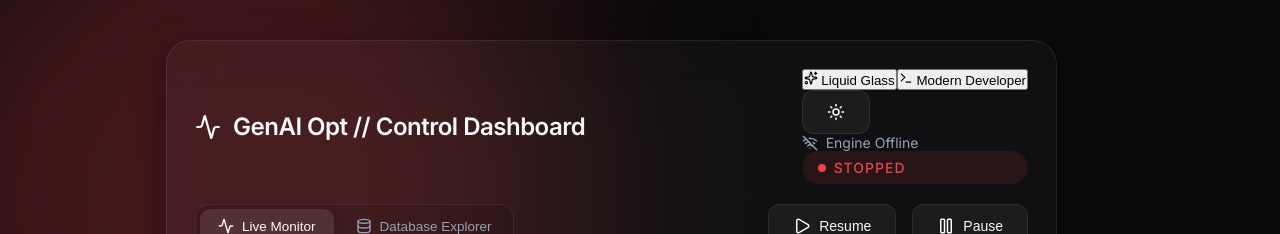
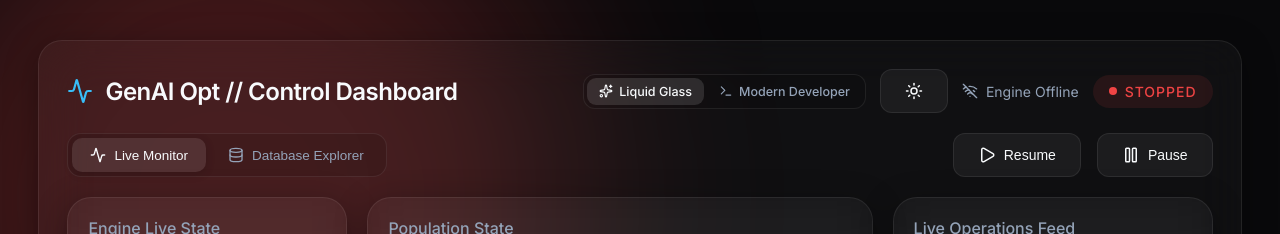
Before and after one commit to Wojciech151218/genai-opt, a React (Vite) app in the folder dashboard/: page / in a window 1280 px wide. Shown: the top 234 px of the page. Built offline with nearby package versions, Linux system fonts and the light colour scheme; no server answers.

Commit message:
style(ui): add header style switcher layout and controls

```diff
--- a/dashboard/src/index.css
+++ b/dashboard/src/index.css
@@ -53,6 +53,12 @@ body {
   align-items: center;
   justify-content: center;
   padding: 20px 0;
+}
+
+.app-shell {
+  width: 100%;
+  display: flex;
+  justify-content: center;
 }
 
 /* Liquid Orbs in background */
@@ -152,6 +158,66 @@ body {
   font-size: clamp(18px, 2vw, 24px);
   font-weight: 600;
   letter-spacing: -0.5px;
+}
+
+.brand-icon {
+  color: #38bdf8;
+  flex-shrink: 0;
+}
+
+[data-theme="light"] .brand-icon {
+  color: #0ea5e9;
+}
+
+.header-actions {
+  display: flex;
+  align-items: center;
+  flex-wrap: wrap;
+  gap: 14px;
+}
+
+.style-switcher {
+  display: inline-flex;
+  background: var(--population-bg);
+  border: 1px solid var(--glass-border);
+  border-radius: 12px;
+  padding: 3px;
+  gap: 3px;
+}
+
+.style-switch-btn {
+  background: transparent;
+  border: none;
+  color: var(--text-secondary);
+  padding: 6px 12px;
+  border-radius: 9px;
+  cursor: pointer;
+  font-family: inherit;
+  font-size: 12.5px;
+  font-weight: 500;
+  display: inline-flex;
+  align-items: center;
+  gap: 6px;
+  transition: all 0.18s ease;
+}
+
+.style-switch-btn:hover {
+  color: var(--text-primary);
+}
+
+.style-switch-btn.active {
+  background: rgba(255, 255, 255, 0.12);
+  color: var(--text-primary);
+}
+
+[data-theme="light"] .style-switch-btn.active {
+  background: #ffffff;
+  box-shadow: 0 1px 4px rgba(0, 0, 0, 0.08);
+}
+
+.theme-toggle-btn {
+  padding: 8px;
+  border-radius: 50%;
 }
 
 .status-badge {
```
